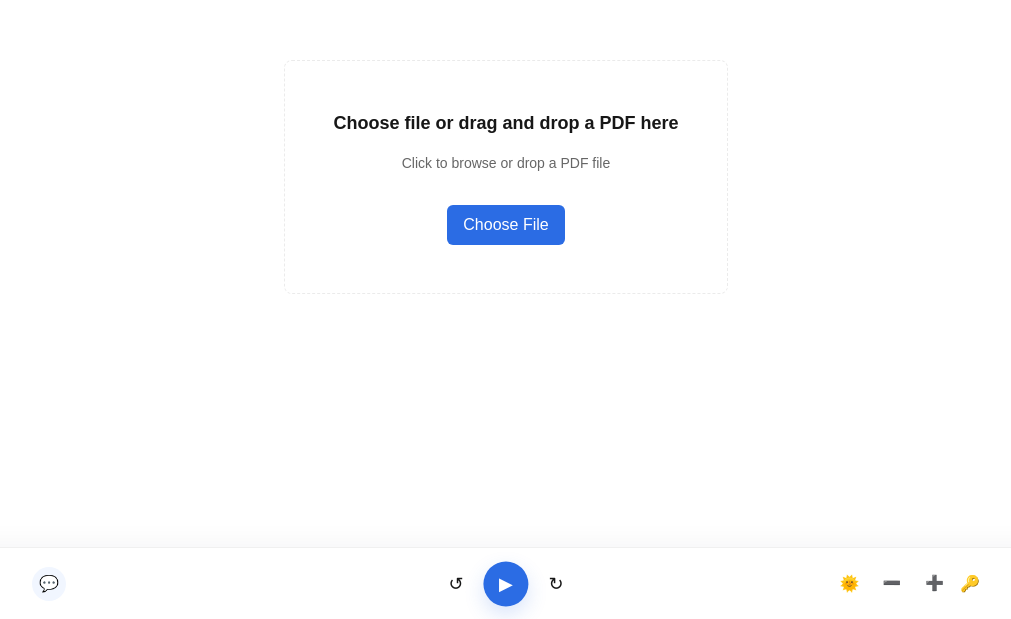
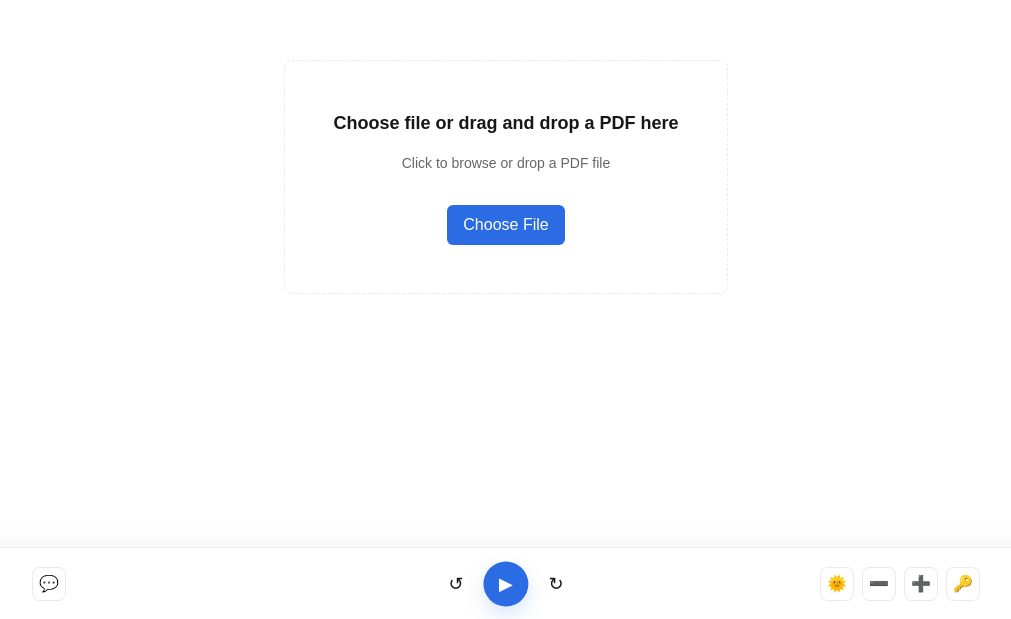
Before and after one commit to imranpollob/document-echo, a Next.js app: page / in a window 1280 px wide. Shown: the part 181-800 px from the top of the page, without its empty margins (134-1145 px from the left). Built offline with nearby package versions, Linux system fonts and the light colour scheme.

Commit message:
make the audio bar buttons style consistent

```diff
--- a/app/globals.css
+++ b/app/globals.css
@@ -97,29 +97,6 @@ body {
 .textLayer span[role="presentation"].segment-span {
   transition: background-color 0.15s ease;
   cursor: pointer;
-
-  /* Shared control button style for avatar / api to match theme/zoom buttons */
-  .control-btn {
-    width: 34px;
-    height: 34px;
-    border-radius: 8px;
-    display: inline-flex;
-    align-items: center;
-    justify-content: center;
-    background: var(--card-bg);
-    border: 1px solid var(--card-border);
-    cursor: pointer;
-    font-size: 16px;
-  }
-
-  .control-btn:hover {
-    background: rgba(0, 0, 0, 0.03);
-  }
-
-  .avatar-emoji,
-  .api-emoji {
-    font-size: 16px;
-  }
 }
 
 .textLayer span[role="presentation"].segment-span.hovered {
@@ -214,30 +191,39 @@ nr-sentence.playing {
   background: #f1f6ff;
 }
 
-.theme-btn {
+/* Unified bar button style */
+.bar-btn {
   width: 34px;
   height: 34px;
   border-radius: 8px;
   display: inline-flex;
   align-items: center;
   justify-content: center;
-  background: transparent;
-  border: none;
+  background: var(--card-bg);
+  border: 1px solid var(--card-border);
   cursor: pointer;
   font-size: 16px;
+  transition: all 0.15s ease;
+  color: var(--foreground);
 }
 
-.audio-zoom-btn {
-  background: transparent;
-  border: none;
-  padding: 6px 8px;
-  border-radius: 8px;
-  cursor: pointer;
-  font-size: 15px;
+.bar-btn:hover {
+  background: rgba(0, 0, 0, 0.04);
+  transform: translateY(-1px);
 }
 
-.audio-zoom-btn:hover {
-  background: rgba(0, 0, 0, 0.04);
+[data-theme="dark"] .bar-btn:hover {
+  background: rgba(255, 255, 255, 0.06);
+}
+
+.bar-btn:active {
+  transform: translateY(0);
+  transition: all 0.08s ease;
+}
+
+.bar-btn:focus-visible {
+  outline: 2px solid var(--primary-bg);
+  outline-offset: 2px;
 }
 
 .audio-controls {
@@ -357,6 +343,26 @@ nr-sentence.playing {
   overflow: auto;
 }
 
+.voice-item {
+  cursor: pointer;
+}
+
+.voice-item:hover {
+  background: rgba(0, 0, 0, 0.04);
+}
+
+[data-theme="dark"] .voice-item:hover {
+  background: rgba(255, 255, 255, 0.06);
+}
+
+.voice-item.selected {
+  background: rgba(0, 0, 0, 0.08);
+}
+
+[data-theme="dark"] .voice-item.selected {
+  background: rgba(255, 255, 255, 0.08);
+}
+
 .voice-item>div {
   font-size: 13px;
 }
@@ -388,9 +394,17 @@ nr-sentence.playing {
   width: 100%;
   padding: 8px 10px;
   border-radius: 8px;
-  border: 1px solid rgba(0, 0, 0, 0.08);
+  border: 1px solid var(--card-border);
   margin-bottom: 8px;
   font-size: 13px;
+  background: var(--card-bg);
+  color: var(--foreground);
+}
+
+.popover-input:focus {
+  outline: 2px solid var(--primary-bg);
+  outline-offset: -1px;
+  border-color: transparent;
 }
 
 .popover-actions {
@@ -408,7 +422,15 @@ nr-sentence.playing {
 
 .popover-btn--muted {
   background: transparent;
-  border-color: rgba(0, 0, 0, 0.06);
+  border-color: var(--card-border);
+}
+
+.popover-btn--muted:hover {
+  background: rgba(0, 0, 0, 0.04);
+}
+
+[data-theme="dark"] .popover-btn--muted:hover {
+  background: rgba(255, 255, 255, 0.06);
 }
 
 .popover-btn--primary {
--- a/components/AudioBar.tsx
+++ b/components/AudioBar.tsx
@@ -108,7 +108,7 @@ export default function AudioBar() {
               }
               setOpen(v => !v);
             }}
-            className="avatar"
+            className="bar-btn"
             aria-expanded={open}
           >
             <span className="avatar-emoji" aria-hidden="true">💬</span>
@@ -139,7 +139,7 @@ export default function AudioBar() {
                 ) : (
                   <div className="voice-list">
                     {voices.map(v => (
-                      <div key={v.voiceURI} className={`voice-item p-2 rounded hover:bg-gray-50 ${selectedVoice === v.voiceURI ? 'bg-gray-100' : ''}`} onClick={() => { setSelectedVoice(v.voiceURI); setOpen(false); }}>
+                      <div key={v.voiceURI} className={`voice-item p-2 rounded ${selectedVoice === v.voiceURI ? 'selected' : ''}`} onClick={() => { setSelectedVoice(v.voiceURI); setOpen(false); }}>
                         <div>{v.name} <span>({v.lang})</span></div>
                       </div>
                     ))}
@@ -181,13 +181,13 @@ export default function AudioBar() {
             <button
               aria-label={theme === 'dark' ? 'Switch to light theme' : 'Switch to dark theme'}
               type="button"
-              className="theme-btn"
+              className="bar-btn"
               onClick={toggleTheme}
             >
               {theme === 'dark' ? '🌙' : '🌞'}
             </button>
-            <button className="audio-zoom-btn" title="Zoom out" onClick={() => { const z = useAudioStore.getState().zoomOut; z(); }}>➖</button>
-            <button className="audio-zoom-btn" title="Zoom in" onClick={() => { const z = useAudioStore.getState().zoomIn; z(); }}>➕</button>
+            <button className="bar-btn" title="Zoom out" onClick={() => { const z = useAudioStore.getState().zoomOut; z(); }}>➖</button>
+            <button className="bar-btn" title="Zoom in" onClick={() => { const z = useAudioStore.getState().zoomIn; z(); }}>➕</button>
 
             <div>
               <button
@@ -204,7 +204,7 @@ export default function AudioBar() {
 
                 ref={apiBtnRef}
                 type="button"
-                className="control-btn"
+                className="bar-btn"
                 title="OpenAI API Key"
               >
                 <span className="api-emoji" aria-hidden="true">🔑</span>
--- a/components/PdfViewer.tsx
+++ b/components/PdfViewer.tsx
@@ -186,9 +186,6 @@ export const PdfViewer = ({ file }: PdfViewerProps) => {
             ? textDivs
             : Array.from(textLayer.div.querySelectorAll<HTMLElement>('span[role="presentation"]'));
 
-          console.log(`Page ${pageNum}: Found ${spans.length} spans to tag.`);
-
-
           tagSentencesInTextLayer(spans, textContent.items, pageSegments, pageNum, segmentOffset);
 
           // Ensure pointer events and stacking for hover/click
@@ -260,8 +257,6 @@ export const PdfViewer = ({ file }: PdfViewerProps) => {
       const segmentIndex = sentenceElement.getAttribute('data-na-sen-ind');
       if (!segmentIndex) return;
 
-      console.info('[PdfViewer] hover sentence', segmentIndex, 'target', target.tagName);
-
       if (segmentIndex !== hoveredSegmentIndex) {
         setHoveredSegment(segmentIndex);
       }
@@ -272,7 +267,6 @@ export const PdfViewer = ({ file }: PdfViewerProps) => {
       const sentenceElement = target.closest('nr-sentence');
       if (sentenceElement) {
         const segmentIndex = parseInt(sentenceElement.getAttribute('data-na-sen-ind') || '-1', 10);
-        console.info('[PdfViewer] click sentence', segmentIndex);
 
         playSegment(segmentIndex);
       }
```
